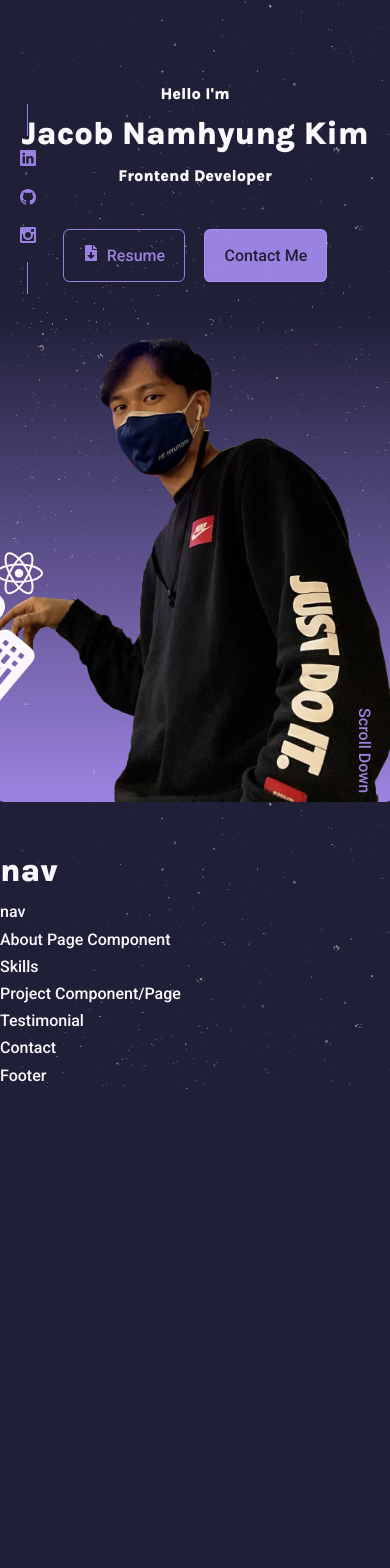
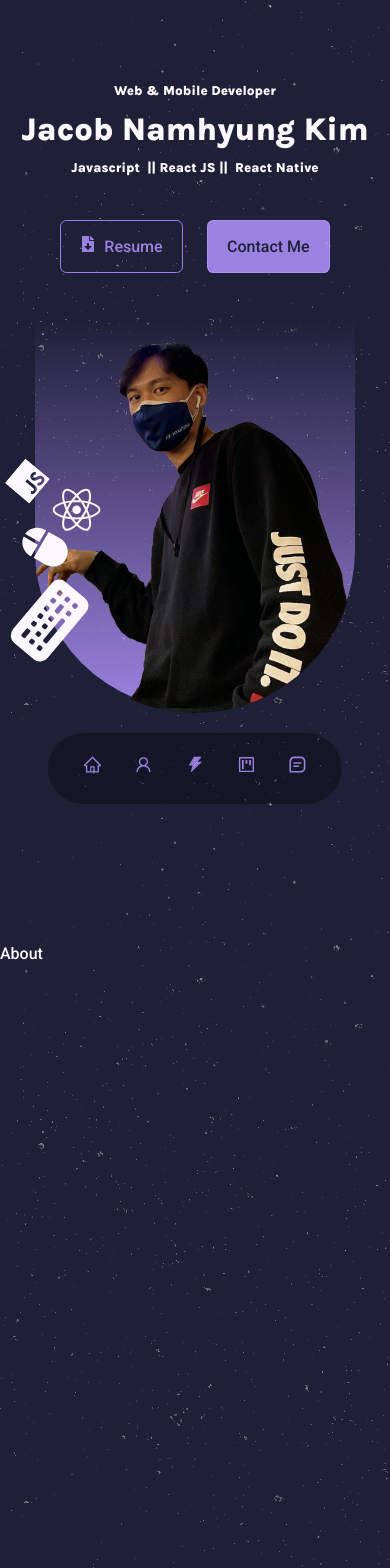
Before and after one commit to everywherejacobkim/portfolio, a React (Create React App) app: page /about in a window 390 px wide. Shown: the top 1568 px of the page. Before the commit the page ends 1089 px from the top, so only its background shows below. Built offline with nearby package versions, Linux system fonts and the light colour scheme.

Commit message:
feat: page navigation

```diff
--- a/src/components/about/About.js
+++ b/src/components/about/About.js
@@ -3,9 +3,9 @@ import React from 'react'
 const
 About  = () => {
   return (
-    <div>
-        About Page Component
-    </div>
+    <section id="about">
+      About
+    </section>
   )}
 
 export default About
--- a/src/components/contact/Contact.js
+++ b/src/components/contact/Contact.js
@@ -2,7 +2,9 @@ import React from 'react'
 
 const Contact = () => {
   return (
-    <div>Contact</div>
+    <section id="contact">
+      Contact
+    </section>
   )
 }
 
--- a/src/components/header/Header.js
+++ b/src/components/header/Header.js
@@ -9,20 +9,21 @@ import './header.css';
 
 const Header = () => {
   return (
-    <header>
+    <header id="header">
       <div className="container header__container">
-        <h4>Hello I'm</h4>
+        <h5>Web & Mobile Developer</h5>
         <h1>Jacob Namhyung Kim</h1>
-        <h4 className="text-light">Frontend Developer</h4>
+        <h5 className="text-light">Javascript&nbsp; || React JS ||&nbsp; React Native</h5>
         <Resume />
 
         <div className="me">
           <img src={Me} alt="portrait"></img>
-          <BsKeyboardFill className="keyboard" size="5rem"/>
-          <BsFillMouse2Fill className="mouse" size="3rem" />
-          <FaReact className="reactLogo" size="3rem" />
-          <SiJavascript className="jsLogo" size="2rem" />
-
+          <div className="meIcons">
+            <BsKeyboardFill className="keyboard" size="5rem"/>
+            <BsFillMouse2Fill className="mouse" size="3rem" />
+            <FaReact className="reactLogo" size="3rem" />
+            <SiJavascript className="jsLogo" size="2rem" />
+          </div>
         </div>
 
         <a href="#contact" className="scroll__down">Scroll Down</a>
--- a/src/components/header/Socials.js
+++ b/src/components/header/Socials.js
@@ -1,13 +1,14 @@
-import React from 'react'
-import {BsLinkedin, BsGithub} from 'react-icons/bs'
-import {ImInstagram} from 'react-icons/im'
+import React from 'react';
+import {BsLinkedin, BsGithub} from 'react-icons/bs';
+import {ImInstagram} from 'react-icons/im';
+import './header.css';
 
 const Socials = () => {
   return (
     <div className="header__socials">
-        <a href="https://linkedin.com" target="_blank"><BsLinkedin /></a>
-        <a href="https://github.com" target="_blank"><BsGithub /></a>
-        <a href="https://instagram.com" target="_blank"><ImInstagram /></a>
+        <a href="https://www.linkedin.com/in/everywherejacobkim" target="_blank"><BsLinkedin className="social" /></a>
+        <a href="https://github.com/everywherejacobkim" target="_blank"><BsGithub className="social" /></a>
+        <a href="https://instagram.com" target="_blank"><ImInstagram className="social" /></a>
     </div>
   )
 }
--- a/src/components/header/header.css
+++ b/src/components/header/header.css
@@ -1,5 +1,5 @@
 header {
-    height: 100vh;
+    height: 125vh;
     padding-top: 5rem;
     overflow: hidden;
 }
@@ -13,8 +13,9 @@ header {
 /*--------------------- Header Buttons --------------------------*/
 .resumeBtns {
     margin-top: 2.5rem;
+    margin-bottom: .8rem;
     display: flex;
-    gap: 1.2rem;
+    gap: 1.5rem;
     justify-content: center;
 }
 
@@ -43,49 +44,86 @@ header {
     background: var(--color-primary);
 }
 
+
 .keyboard {
     position: absolute;
     left: 50%;
-    transform: rotate(-50deg) translate(-1.4rem, -18.5rem);
+    transform: rotate(-50deg) translate(-1.4rem, -17.5rem);
 }
 
 .mouse {
     position: absolute;
     left: 50%;
-    transform: rotate(-70deg) translate(8rem, -18.7rem);
+    transform: rotate(-60deg) translate(5.1rem, -18.5rem);
 }
 
 .reactLogo {
     position: absolute;
     left: 50%;
-    transform: translate(-12.5rem, -15.8rem);
+    transform: translate(-11.5rem, -16rem);
 }
 
 .jsLogo {
     position: absolute;
     left: 50%;
-    transform: rotate(-15deg) translate(-10rem, -20.5rem);
+    transform: rotate(-50deg) translate(4.2rem, -21.9rem);
 }
 
 /*--------------------- My Image ----------------------------*/
 .me {
-    width: 25rem;
-    height: 30.5rem;
+    width: 23rem;
+    height: 28rem;
     position: absolute;
     left: 50%;
     transform: translateX(-50%);
     margin-top: 2rem;
     padding-top: 1.5rem;
     background: linear-gradient(transparent, var(--color-primary));
-    border-radius: 10px;
+    border-radius: 0 0 15rem 15rem;
+}
+
+.me img{
+    border-radius: 0 0 15rem 15rem;
 }
 
 /*--------------------- Scroll Down ----------------------------*/
 .scroll__down {
     position: absolute;
     right: -2.3rem;
-    bottom: 5rem;
+    bottom: 20rem;
     transform: rotate(90deg);
     font-weight: 500;
+}
+
+/*--------------------- Media Queries(Tablet) ---------------------------*/
+@media screen and (max-width: 1024px) {
+    header {
+        height: 90vh;
+    }
+
+    .scroll__down {
+        bottom: 6rem;
+    }
 
 }
+
+/*--------------------- Media Queries(Mobile) ---------------------------*/
+@media screen and (max-width: 480px) {
+    header {
+        height: 100vh;
+    }
+
+    .header__socials,
+    .scroll__down {
+        display: none;
+    }
+
+    .me {
+        width: 20rem;
+        height: 24.5rem;
+    }
+
+    .meIcons {
+        transform: translate(2.6rem, 1.8rem);
+    }
+}
--- a/src/components/nav/Nav.js
+++ b/src/components/nav/Nav.js
@@ -1,12 +1,21 @@
-import React from 'react'
+import React, {useState} from 'react';
+import './nav.css';
+import {AiOutlineHome, AiOutlineUser, AiTwotoneThunderbolt, AiOutlineProject} from 'react-icons/ai';
+import {BiMessageSquareDetail} from 'react-icons/bi';
 
 const Nav = () => {
-  return (
-      <>
-    <h1>nav</h1>
-    <div>nav</div>
-    </>
-  )
-}
+
+    const [activeNav, setActiveNav] = useState('');
+
+    return (
+        <nav>
+            <a href="#header" onClick={()=> setActiveNav('#')} className={activeNav === '#' ? "active" : ""}><AiOutlineHome /></a>
+            <a href="#about" onClick={()=> setActiveNav('#about')} className={activeNav === '#about' ? "active" : ""}><AiOutlineUser /></a>
+            <a href="#skills" onClick={()=> setActiveNav('#skills')} className={activeNav === '#skills' ? "active" : ""}><AiTwotoneThunderbolt /></a>
+            <a href="#projects" onClick={()=> setActiveNav('#projects')} className={activeNav === '#projects' ? "active" : ""}><AiOutlineProject /></a>
+            <a href="#contact" onClick={()=> setActiveNav('#contact')} className={activeNav === '#contact' ? "active" : ""}><BiMessageSquareDetail /></a>
+        </nav>
+    )
+    }
 
 export default Nav
--- /dev/null
+++ b/src/components/nav/nav.css
@@ -0,0 +1,25 @@
+nav {
+    background: rgba(1,1,1,0.3);
+    width: max-content;
+    padding: 0.7rem 1.7rem;
+
+    position: fixed;
+    z-index: 999;
+    left: 50%;
+    transform: translateX(-50%);
+    bottom: 2.5rem;
+
+    display: flex;
+    gap: 1rem;
+    border-radius: 3rem;
+}
+
+nav a {
+    background: transparent;
+    padding: .5rem;
+    font-size: 1.2rem;
+}
+
+nav a.active {
+    color: var(--color-light);
+}
--- a/src/components/projects/Projects.js
+++ b/src/components/projects/Projects.js
@@ -2,9 +2,9 @@ import React from 'react'
 
 const Projects = () => {
   return (
-    <div>
-        Project Component/Page
-    </div>
+    <section id="projects">
+      Projects
+    </section>
   )
 }
 
--- a/src/components/skills/Skills.js
+++ b/src/components/skills/Skills.js
@@ -2,7 +2,9 @@ import React from 'react'
 
 const Skills = () => {
   return (
-    <div>Skills</div>
+    <section id="skills">
+      Skills
+    </section>
   )
 }
 
--- a/src/components/testimoial/Testimonial.js
+++ b/src/components/testimoial/Testimonial.js
@@ -2,7 +2,9 @@ import React from 'react'
 
 const Testimonial = () => {
   return (
-    <div>Testimonial</div>
+    <section id="testimonials">
+      Testimonial
+    </section>
   )
 }
 
--- a/src/index.css
+++ b/src/index.css
@@ -54,6 +54,7 @@ h1,h2,h3,h4,h5,h6 {
 
 section {
   margin-top: 8rem;
+  height: 100vh;
 }
 
 section > h2, section > h5 {
@@ -108,7 +109,7 @@ a:hover {
 }
 
 
-/*--------------------- Media Queries(Web) ---------------------------*/
+/*--------------------- Media Queries(Tablet) ---------------------------*/
 @media screen and (max-width: 1024px) {
   .container {
     width: var(--container-width-md);
@@ -120,7 +121,7 @@ a:hover {
 }
 
 /*--------------------- Media Queries(Mobile) -------------------------*/
-@media screen and (max-width: 600px) {
+@media screen and (max-width: 480px) {
   .container {
     width: var(--container-width-sm);
   }
```
